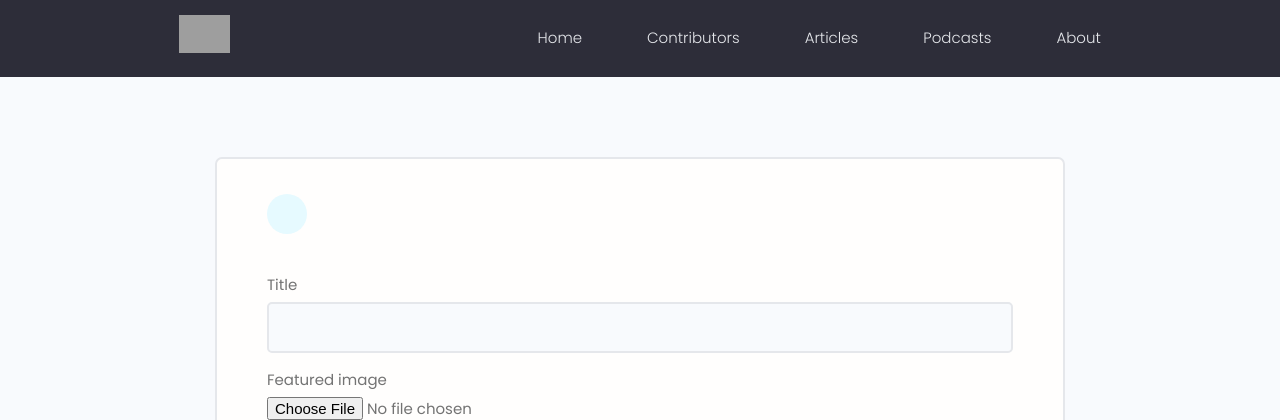
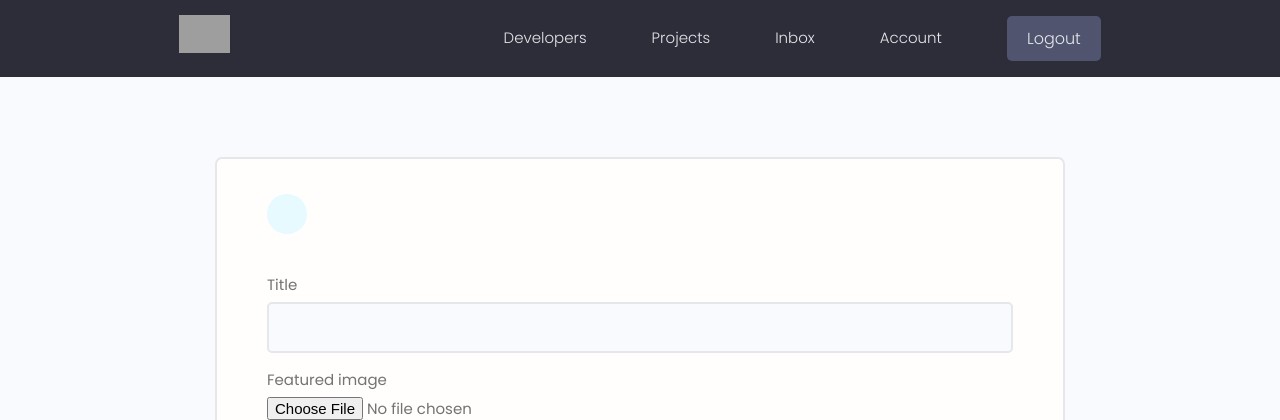
Before and after one commit to enoren5/Dennis-Ivy-devsearch-repo-base-ref-, a Django app: page /projects/create-project/ in a window 1280 px wide. Shown: the top 420 px of the page. Run offline with Django 3.2, Linux system fonts and the light colour scheme; a user stored in the database is signed in; data comes from the database, SQL or seed files in the repository; some libraries are stand-ins or nearby versions; grey boxes are pictures that could not be loaded.

Commit message:
Restore navbar to Ivy's original

```diff
--- a/templates/navbar.html
+++ b/templates/navbar.html
@@ -14,12 +14,18 @@
                 <div class="toggle-menu__lines"></div>
             </label>
             <ul class="header__menu">
-                <li class="header__menuItem"><a href="{% url 'profiles' %}">Home</a></li>
-                <li class="header__menuItem"><a href="{% url 'profiles' %}">Contributors</a></li>
-                <li class="header__menuItem"><a href="{% url 'projects' %}">Articles</a></li>
-                <li class="header__menuItem"><a href="{% url 'projects' %}">Podcasts</a></li>
-                <li class="header__menuItem"><a href="{% url 'projects' %}">
-                    About</a></li>
+                <li class="header__menuItem"><a href="{% url 'profiles' %}">Developers</a></li>
+                <li class="header__menuItem"><a href="{% url 'projects' %}">Projects</a></li>
+
+
+
+                {% if request.user.is_authenticated %}
+                <li class="header__menuItem"><a href="{% url 'inbox' %}">Inbox</a></li>
+                <li class="header__menuItem"><a href="{% url 'account' %}">Account</a></li>
+                <li class="header__menuItem"><a href="{% url 'logout' %}" class="btn btn--sub">Logout</a></li>
+                {% else %}
+                <li class="header__menuItem"><a href="{% url 'login' %}" class="btn btn--sub">Login/Sign Up</a></li>
+                {% endif %}
             </ul>
         </nav>
     </div>
```
